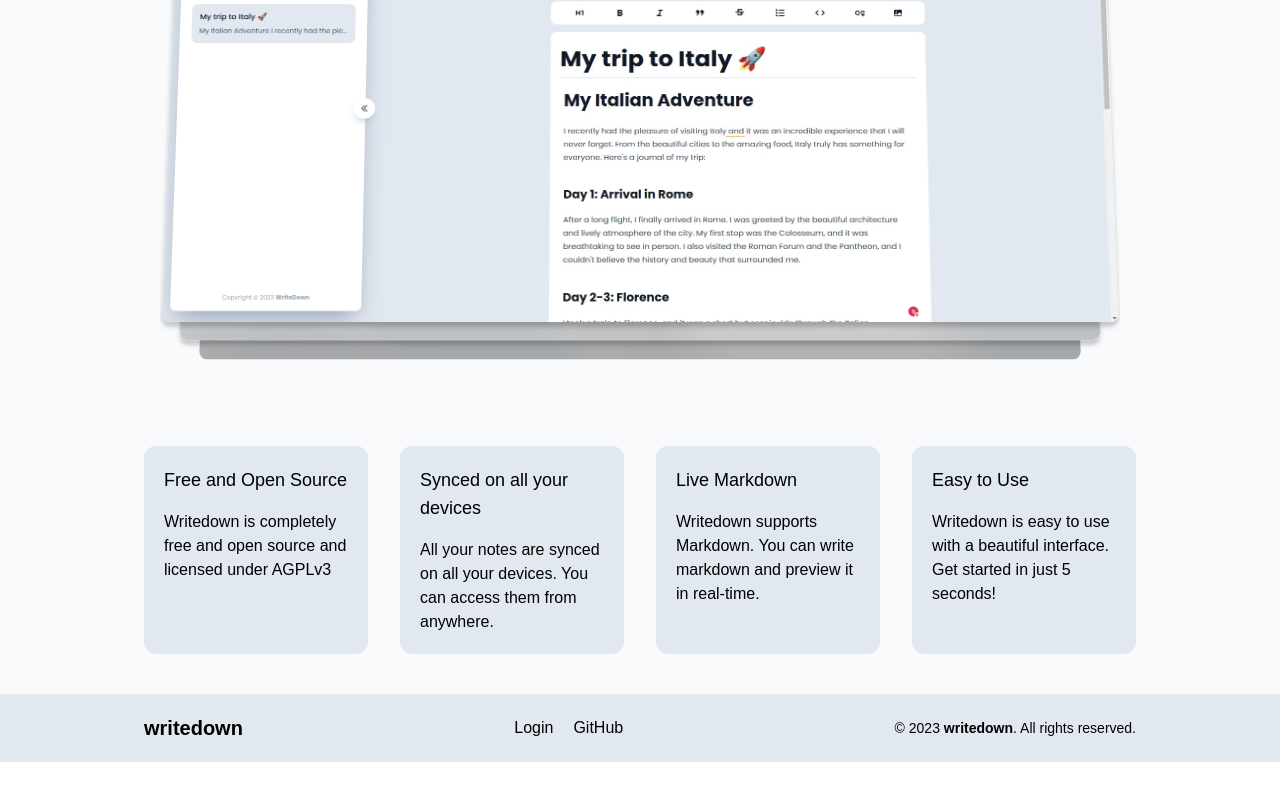
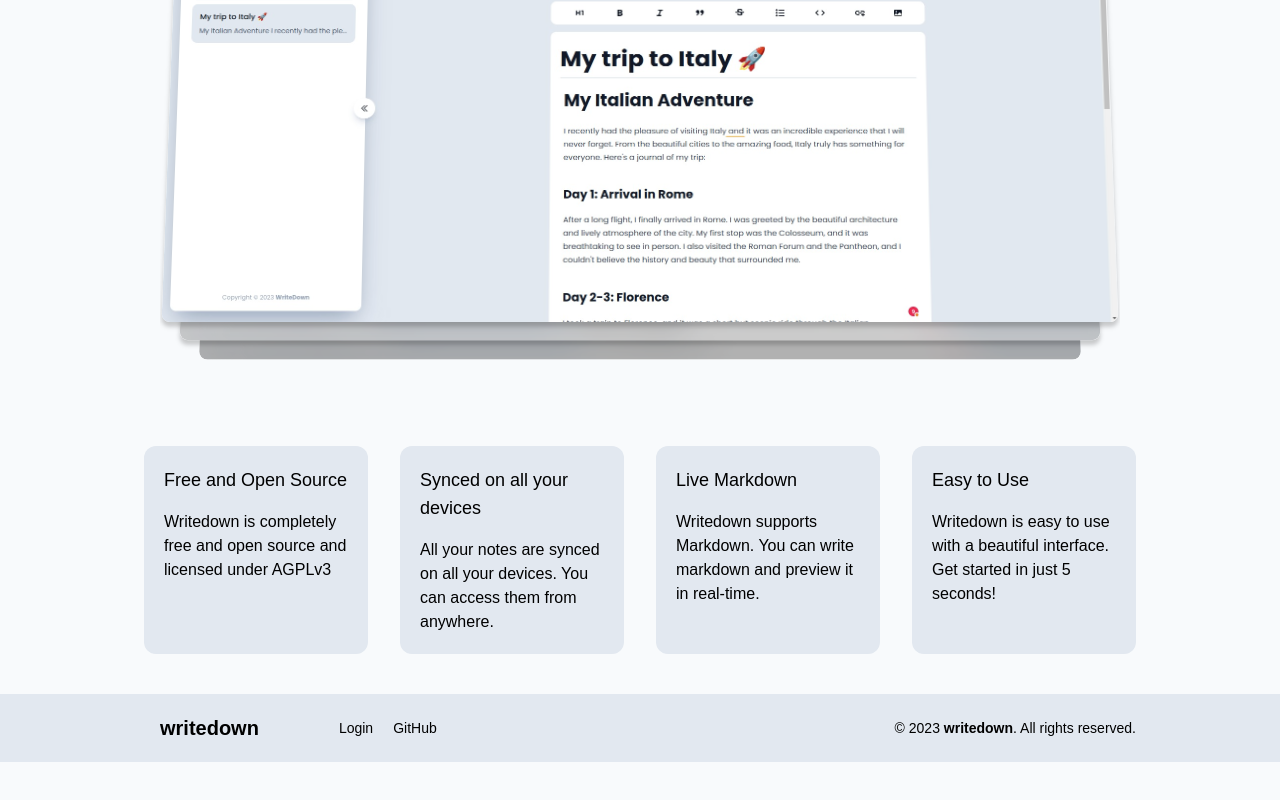
Before and after one commit to NayamAmarshe/writedown, a Next.js app: page / in a window 1280 px wide. Shown: the part 609-1409 px from the top of the page. Before the commit the page ends 1371 px from the top, so only its background shows below. Built offline with nearby package versions, Linux system fonts and the light colour scheme; a small style sheet from the web is missing.

Commit message:
Updated footer

```diff
--- a/components/home/Footer.tsx
+++ b/components/home/Footer.tsx
@@ -3,11 +3,12 @@ import React from "react";
 
 const Footer = () => {
   return (
-    <footer className="flex flex-row items-center justify-between bg-slate-200 sm:px-36">
+    <footer className="mb-20 flex flex-col items-center  justify-between bg-slate-200 sm:flex-row sm:px-36">
+      <div className="flex w-full items-center justify-between gap-20 px-4 sm:w-auto">
         <div className="py-5">
           <h1 className="text-xl font-semibold">writedown</h1>
         </div>
-      <div>
+        <div className="text-sm">
           <ul className="flex flex-row gap-5">
             <li>
               <Link href="/login">Login</Link>
@@ -17,7 +18,8 @@ const Footer = () => {
             </li>
           </ul>
         </div>
-      <div>
+      </div>
+      <div className="pb-5 sm:pb-0">
         <p className="text-sm">
           © {new Date().getFullYear()} <b>writedown</b>. All rights reserved.
         </p>
```
Lines whose indentation alone changed are shown as unchanged.
